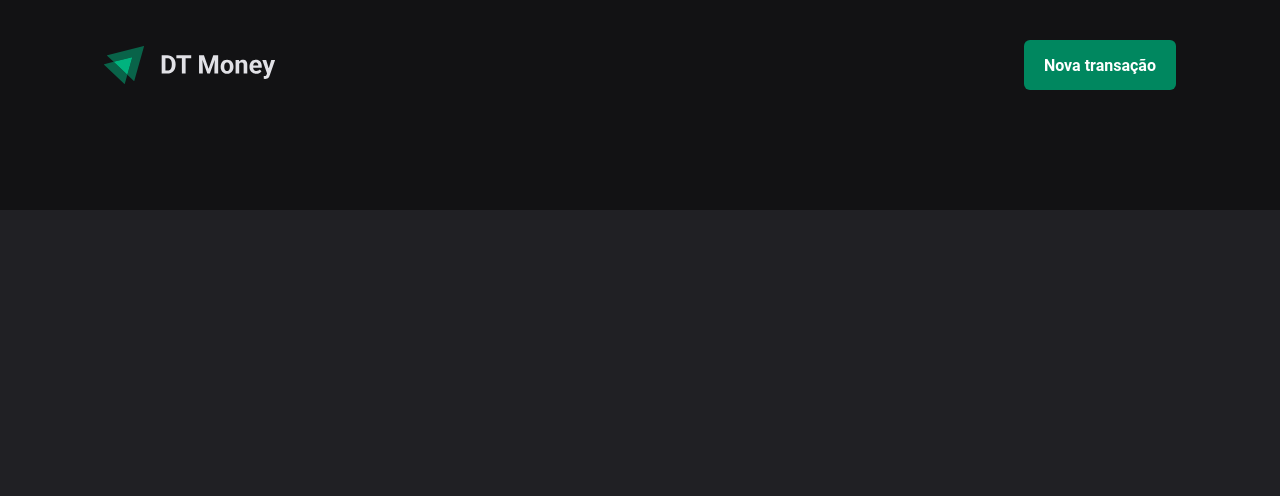
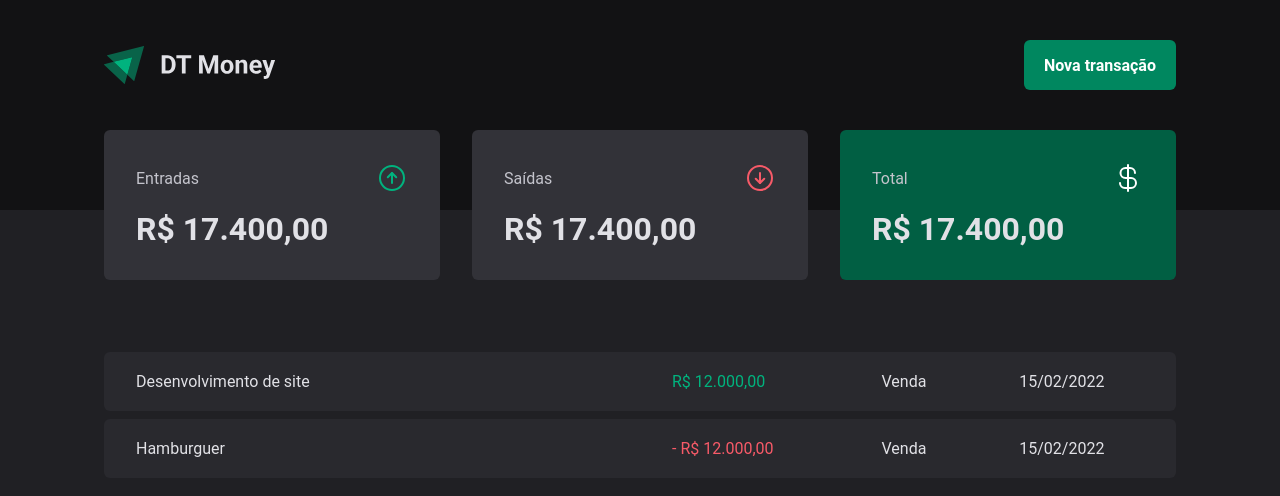
Before and after one commit to pedrocmoreira/dt-money, a React app: page / in a window 1280 px wide. Shown: the top 496 px of the page. Built offline with nearby package versions, Linux system fonts and the light colour scheme; the HTML template or start-up script is replaced by a standard one.

Commit message:
chore: tabela de transações

```diff
--- a/package.json
+++ b/package.json
@@ -9,6 +9,7 @@
     "preview": "vite preview"
   },
   "dependencies": {
+    "phosphor-react": "^1.4.1",
     "react": "^18.2.0",
     "react-dom": "^18.2.0",
     "styled-components": "^5.3.6"
--- /dev/null
+++ b/src/pages/Summary/index.tsx
@@ -0,0 +1,40 @@
+import { ArrowCircleDown, ArrowCircleUp, CurrencyDollar } from 'phosphor-react';
+
+import { SummaryCard, SummaryContainer } from "./styles";
+
+
+export function Summary(){
+  return(
+    <SummaryContainer>
+      <SummaryCard>
+        <header>
+          <span>Entradas</span>
+          <ArrowCircleUp size={32} color='#00b37e'/>
+
+        </header>
+
+        <strong>R$ 17.400,00</strong>
+      </SummaryCard>
+
+      <SummaryCard>
+        <header>
+          <span>Saídas</span>
+          <ArrowCircleDown size={32} color='#F75A68'/>
+
+        </header>
+
+        <strong>R$ 17.400,00</strong>
+      </SummaryCard>
+
+      <SummaryCard variant='green'>
+        <header>
+          <span>Total</span>
+          <CurrencyDollar size={32} color='#FFFFFF'/>
+
+        </header>
+
+        <strong>R$ 17.400,00</strong>
+      </SummaryCard>
+    </SummaryContainer>
+  )
+}
--- /dev/null
+++ b/src/pages/Summary/styles.ts
@@ -0,0 +1,41 @@
+import styled, { css } from "styled-components";
+
+interface SummaryCardProps {
+  variant?: 'green';
+}
+
+export const SummaryContainer = styled.section`
+  width: 100%;
+  max-width: 1120px;
+  margin: 0 auto;
+  padding: 0 1.5rem;
+
+  display: grid;
+  grid-template-columns: repeat(3, 1fr);
+  gap: 2rem;
+
+  margin-top: -5rem;
+`;
+
+export const SummaryCard = styled.div<SummaryCardProps>`
+  background: ${props => props.theme['gray-600']};
+  border-radius: 6px;
+  padding: 2rem;
+
+  header {
+    display: flex;
+    align-items: center;
+    justify-content: space-between;
+    color: ${props => props.theme['gray-300']};
+  }
+
+  strong {
+    display: block;
+    margin-top: 1rem;
+    font-size: 2rem;
+  }
+
+  ${props => props.variant === 'green' && css`
+    background: ${props.theme['green-700']};
+  `}
+`;
--- a/src/pages/Transactions/index.tsx
+++ b/src/pages/Transactions/index.tsx
@@ -1,9 +1,36 @@
 import { Header } from "../../components/Header";
+import { Summary } from "../Summary";
+import { PriceHiglight, TransactionsContainer, TransactionsTable } from "./styles";
 
 export function Transactions() {
-  return(
+  return (
     <div>
-      <Header/>
+      <Header />
+      <Summary />
+
+      <TransactionsContainer>
+        <TransactionsTable>
+          <tbody>
+            <tr>
+              <td width='50%'>Desenvolvimento de site</td>
+              <td>
+                <PriceHiglight variant="income">R$ 12.000,00</PriceHiglight>
+              </td>
+              <td>Venda</td>
+              <td>15/02/2022</td>
+            </tr>
+            <tr>
+              <td width='50%'>Hamburguer</td>
+              <td>
+                <PriceHiglight variant="outcome"> - R$ 12.000,00</PriceHiglight>
+              </td>
+              <td>Venda</td>
+              <td>15/02/2022</td>
+            </tr>
+          </tbody>
+        </TransactionsTable>
+      </TransactionsContainer>
+
     </div>
   )
 }
--- a/src/pages/Transactions/styles.ts
+++ b/src/pages/Transactions/styles.ts
@@ -0,0 +1,38 @@
+import styled from "styled-components";
+
+interface ProceHilightProps {
+  variant: 'income' | 'outcome';
+}
+
+export const TransactionsContainer = styled.main`
+  width: 100%;
+  max-width: 1120px;
+  margin: 4rem auto 0;
+  padding: 0 1.5rem;
+`;
+
+export const TransactionsTable = styled.table`
+  width: 100%;
+  border-collapse: separate;
+  border-spacing: 0 0.5rem;
+  /* margin-top: 1.5rem; */
+
+  td {
+    padding: 1.25rem 2rem;
+    background: ${props => props.theme['gray-700']};
+
+    &:first-child {
+      border-top-left-radius: 6px;
+      border-bottom-left-radius: 6px;
+    }
+
+    &:last-child {
+      border-top-right-radius: 6px;
+      border-bottom-right-radius: 6px;
+    }
+  }
+`;
+
+export const PriceHiglight = styled.span<ProceHilightProps>`
+  color: ${props => props.variant === 'income' ? props.theme['green-300'] : props.theme['red-300']}
+`;
```
Also changed, not shown: 1 other file (tests, documents, lock files or other folders).
